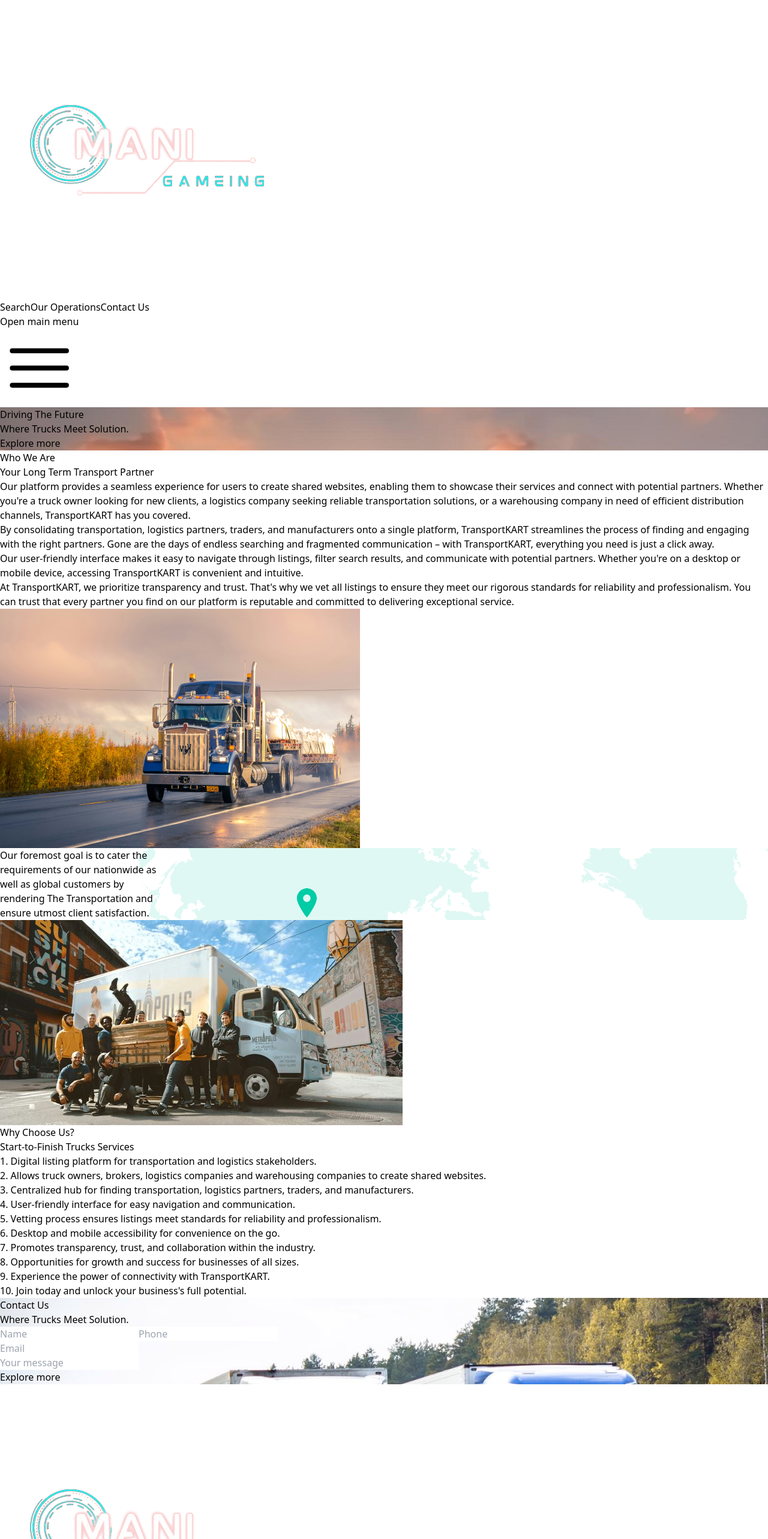
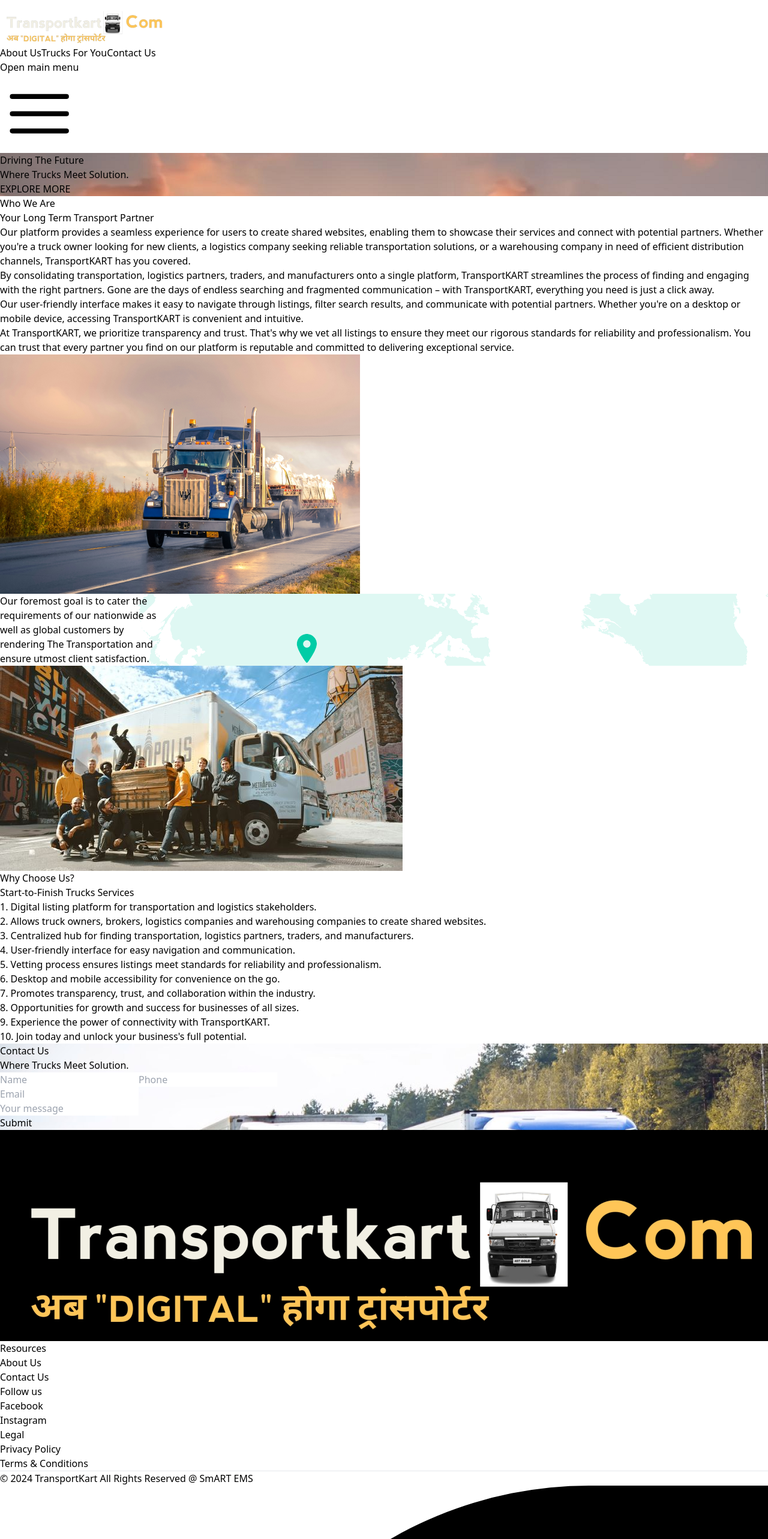
Before and after one commit to manishharit/transportKart-frontend, a React (Vite) app: page / in a window 1280 px wide. Shown: the top 2566 px of the page at 60% size. Built offline with nearby package versions, Linux system fonts and the light colour scheme.

Commit message:
nav changes

```diff
--- a/src/components/Footer.jsx
+++ b/src/components/Footer.jsx
@@ -1,5 +1,5 @@
 import React from 'react'
-import manilogo from '../assets/manilogo.png'
+import manilogo from '../assets/logo1.png'
 
 export const Footer = () => {
 
@@ -12,7 +12,6 @@
           <div class="mb-6 md:mb-0">
               <a href="#" class="flex items-center">
                   <img src={manilogo} class="h-40 me-3" alt="FlowBite Logo" />
-                  <span class="self-center text-2xl font-semibold whitespace-nowrap dark:text-white">ManiGames</span>
               </a>
           </div>
           <div class="grid grid-cols-2 gap-8 sm:gap-6 sm:grid-cols-3">
@@ -20,10 +19,10 @@
                   <h2 class="mb-6 text-sm font-semibold text-gray-900 uppercase dark:text-white">Resources</h2>
                   <ul class="text-gray-500 dark:text-gray-400 font-medium">
                       <li class="mb-4">
-                          <a to="/about" class="hover:underline">About</a>
+                          <a to="/about" class="hover:underline">About Us</a>
                       </li>
                       <li>
-                          <a to="/bgmievent" class="hover:underline">Play Event</a>
+                          <a to="/bgmievent" class="hover:underline">Contact Us</a>
                       </li>
                   </ul>
               </div>
@@ -31,10 +30,10 @@
                   <h2 class="mb-6 text-sm font-semibold text-gray-900 uppercase dark:text-white">Follow us</h2>
                   <ul class="text-gray-500 dark:text-gray-400 font-medium">
                       <li class="mb-4">
-                          <a href="#" class="hover:underline ">Github</a>
+                          <a href="#" class="hover:underline ">Facebook</a>
                       </li>
                       <li>
-                          <a href="#" class="hover:underline">Discord</a>
+                          <a href="#" class="hover:underline">Instagram</a>
                       </li>
                   </ul>
               </div>
@@ -53,7 +52,7 @@
       </div>
       <hr class="my-6 border-gray-200 sm:mx-auto dark:border-gray-700 lg:my-8" />
       <div class="sm:flex sm:items-center sm:justify-between">
-          <span class="text-sm text-gray-500 sm:text-center dark:text-gray-400">© 2024 <a href="https://flowbite.com/" class="hover:underline">TransportKart</a>. All Rights Reserved. @developed by Manish Harit
+          <span class="text-sm text-gray-500 sm:text-center dark:text-gray-400">© 2024 <a href="https://flowbite.com/" class="hover:underline">TransportKart</a> All Rights Reserved @ SmART EMS
           </span>
           <div class="flex mt-4 sm:justify-center sm:mt-0">
               <a href="#" class="text-gray-500 hover:text-gray-900 dark:hover:text-white">
--- a/src/components/Home.jsx
+++ b/src/components/Home.jsx
@@ -4,7 +4,6 @@
 import homefourthSec from '../assets/homefourthSec.jpg'
 import homefifthSec from '../assets/homeFifthSec.png'
 import homeContactbg from '../assets/homeContactbg.png'
-import creditcardicons from '../assets/creditcardicons.png'
 import { Footer } from "../components/Footer"
 import { NavBar } from "../components/NavBar"
 import { Link } from 'react-router-dom'
@@ -16,19 +15,19 @@
     {/* hero image */}
         <div className="h-[80vh] bg-no-repeat bg-cover" style={{backgroundImage: `url(${mainBg})`}}>
             <div className="h-full flex-col bg-[rgba(0,0,0,0.5)] gap-2.5 text-center pt-44">
-                <h2 className="text-white font-bold text-[3rem]">Driving The Future</h2>
+                <h2 className="text-white font-semibold text-[3rem]">Driving The Future</h2>
                 <p className="text-slate-200 text-[1.2rem] font-semibold pb-5">
                       Where Trucks Meet Solution.
                 </p>
-                <Link to="/explore" className="text-white font-semibold pt-3 pb-3 pl-4 pr-4 rounded-xl bg-violet-600 ">Explore more</Link>
+                <Link to="/explore" className="text-white font-semibold pt-3 pb-3 pl-4 pr-4 rounded-xl bg-purple-900 hover:bg-purple-700 ">EXPLORE MORE</Link>
             </div>
         </div>
     {/* home second */}
         <div className="mt-5 lg:flex">
 
         <div className="p-5 lg:w-[50%]">
-            <h3 className="font-bold"> Who We Are</h3>
-            <h4 className="font-semibold pt-1 pb-1"> Your Long Term Transport Partner</h4>
+            <h3 className="font-bold text-center"> Who We Are</h3>
+            <h4 className="font-semibold pt-1 pb-1 text-center"> Your Long Term Transport Partner</h4>
             <p className="text-justify">
                 Our platform provides a seamless experience for users to create shared websites, enabling them to showcase their services and connect with potential partners. Whether you're a truck owner looking for new clients, a logistics company seeking reliable transportation solutions, or a warehousing company in need of efficient distribution channels, TransportKART has you covered. <br />
                 By consolidating transportation, logistics partners, traders, and manufacturers onto a single platform, TransportKART streamlines the process of finding and engaging with the right partners. Gone are the days of endless searching and fragmented communication – with TransportKART, everything you need is just a click away. <br />
@@ -60,8 +59,8 @@
             <img className="lg:rounded-3xl" src={homefourthSec}  alt="heroSecondSec"  />
         </div>
         <div className="lg:pl-10 p-5">
-            <h3 className="font-extrabold"> Why Choose Us?</h3>
-            <h4 className="font-bold"> Start-to-Finish Trucks Services</h4>
+            <h3 className="font-extrabold text-center"> Why Choose Us?</h3>
+            <h4 className="font-bold text-center"> Start-to-Finish Trucks Services</h4>
             <p className="text-justify font-light">
             1. Digital listing platform for transportation and logistics stakeholders. <br />
             2. Allows truck owners, brokers, logistics companies and warehousing companies to create shared websites. <br />
@@ -85,10 +84,10 @@
 
     {/* sixth component */}
 
-    <div className="lg:h-[90vh] sm:h-0 bg-no-repeat bg-cover mt-5" style={{backgroundImage: `url(${homeContactbg})`}}>
-      <div className="h-full flex-col bg-[rgba(0,0,0,0.9)] gap-2.5 text-center pt-44">
+    <div className="lg:h-[90vh] h-[60vh] sm:h-0 bg-no-repeat bg-cover mt-5" style={{backgroundImage: `url(${homeContactbg})`}}>
+      <div className="h-full flex-col bg-[rgba(0,0,0,0.9)] gap-2.5 text-center lg:pt-20 pt-20">
       <h3 className="text-white text-7xl">Contact Us</h3>
-        <p className="text-white text-xl pt-2">
+        <p className="text-white text-xl pt-2 pb-2">
           Where Trucks Meet Solution.
         </p>
         <form className="flex-1">
@@ -101,7 +100,7 @@
         <div>
         <input className=" p-2 mt-5 h-20 w-96 bg-transparent placeholder-white text-white border border-violet-600 rounded-xl" type="text" placeholder="Your message" />
         </div>
-        <button  className="mt-5 text-white font-semibold pt-3 pb-3 pl-4 pr-4 rounded-xl bg-violet-600 ">Explore more</button>
+        <button  className="mt-5 text-white font-semibold pt-2 pb-2 pl-8 pr-8 rounded-xl bg-purple-900 hover:bg-purple-700 ">Submit</button>
         </form>
 
       </div>
--- a/src/components/NavBar.jsx
+++ b/src/components/NavBar.jsx
@@ -1,12 +1,12 @@
 import React from 'react'
 import { Disclosure } from '@headlessui/react'
-import manilogo from '../assets/manilogo.png'
+import manilogo from '../assets/logo.png'
 import { Link } from 'react-router-dom'
 
 
 const navigation = [
-    { name: 'Search', to: '/explore', current: false },
-    { name: 'Our Operations', to: '/', current: false },
+    { name: 'About Us', to: '/', current: false },
+    { name: 'Trucks For You', to: '/explore', current: false },
     { name: 'Contact Us', to: '/', current: false },
   ]
 
@@ -18,11 +18,11 @@
 
   return (
      <div className='sticky top-0 z-20'>
-        <Disclosure as="nav" className="bg-gray-800">
+        <Disclosure as="nav" className="bg-black">
       {({ open }) => (
         <>
           <div className="mx-auto max-w-7xl px-2 sm:px-6 lg:px-8">
-            <div className="relative flex h-16 items-center justify-between">
+            <div className="relative flex h-20 items-center justify-between">
               <div className="absolute inset-y-0 left-0 flex items-center sm:hidden">
                 {/* Mobile menu button*/}
 
@@ -31,7 +31,7 @@
                 <div className="flex flex-shrink-0 items-center">
                   <Link to="/">
                   <img
-                    className="h-28 w-auto "
+                    className="h-16 w-auto "
                     src={manilogo}
                     alt="Your Company"
                     style={{ userSelect: 'none', pointerEvents: 'none',cursor:"grab" }}
@@ -39,7 +39,7 @@
                   </Link>
                 </div>
                 <div className="hidden sm:ml-auto sm:block">
-                  <div className="flex space-x-4 pt-9">
+                  <div className="flex space-x-4 pt-5">
                     {navigation.map((item) => (
                       <Link
                         key={item.name}
```
Also changed, not shown: src/assets/logo1.png (renamed from src/assets/creditcardicons.png).
